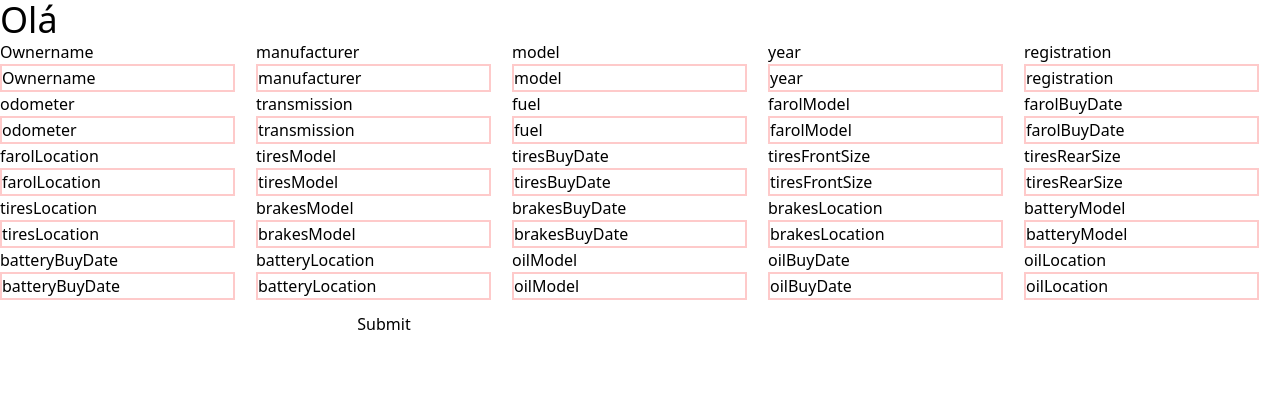
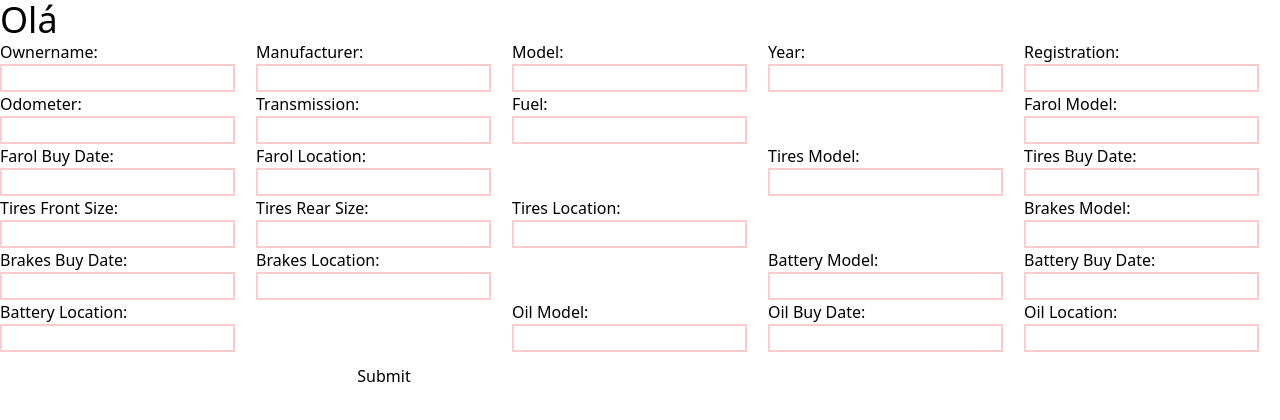
Before and after one commit to EuMotta/mecanica-pi, a Next.js app: page / in a window 1280 px wide. Shown: the top 420 px of the page. Built offline with nearby package versions, Linux system fonts and the light colour scheme; no server answers; the database is empty; a web font is replaced by a local one.

Commit message:
refazendo

```diff
--- a/models/Cars.jsx
+++ b/models/Cars.jsx
@@ -12,29 +12,29 @@ const carsShema = new mongoose.Schema(
     fuel: { type: String, required: true },
     farol: {
       model: { type: String, required: true },
-      buyDate: { type: Date, required: true },
+      buyDate: { type: String, required: true },
       location: { type: String, required: true },
     },
     tires: {
       model: { type: String, required: true },
-      buyDate: { type: Date, required: true },
+      buyDate: { type: String, required: true },
       frontSize: { type: String, required: true },
       rearSize: { type: String, required: true },
       location: { type: String, required: true },
     },
     brakes: {
       model: { type: String, required: true },
-      buyDate: { type: Date, required: true },
+      buyDate: { type: String, required: true },
       location: { type: String, required: true },
     },
     battery: {
       model: { type: String, required: true },
-      buyDate: { type: Date, required: true },
+      buyDate: { type: String, required: true },
       location: { type: String, required: true },
     },
     oil: {
       model: { type: String, required: true },
-      buyDate: { type: Date, required: true },
+      buyDate: { type: String, required: true },
       location: { type: String, required: true },
     },
   },
--- a/pages/api/cars/[id]/index.js
+++ b/pages/api/cars/[id]/index.js
@@ -1,7 +1,7 @@
 import Cars from '../../../../models/Cars';
 import db from '../../../../utils/db';
 
-const postHandler = async (req, res) => {
+const handler = async (req, res) => {
   await db.connect();
   const newCar = new Cars({
     Ownername: req.body.Ownername,
@@ -42,23 +42,7 @@ const postHandler = async (req, res) => {
   });
   const cars = await newCar.save();
   await db.disconnect();
-  res.send({ message: 'Car added successfully!', cars });
-};
-
-const getHandler = async (req, res) => {
-  await db.connect();
-  const cars = await Cars.find({});
-  await db.disconnect();
-  res.send(cars);
-};
-
-const handler = async (req, res) => {
-  if (req.method === 'GET') {
-    return getHandler(req, res);
-  } if (req.method === 'POST') {
-    return postHandler(req, res);
-  }
-  return res.status(400).send({ message: 'Bad request!' });
+  res.send({ message: '500 added successfully!', cars });
 };
 
 export default handler;
--- a/pages/api/cars/index.js
+++ b/pages/api/cars/index.js
@@ -4,40 +4,40 @@ import db from '../../../utils/db';
 const postHandler = async (req, res) => {
   await db.connect();
   const newCar = new Cars({
-    Ownername: req.body.Ownername,
-    manufacturer: req.body.manufacturer,
-    model: req.body.model,
-    year: req.body.year,
-    registration: req.body.registration,
-    odometer: req.body.odometer,
-    transmission: req.body.transmission,
-    fuel: req.body.fuel,
+    Ownername: 'a',
+    manufacturer: 'a',
+    model: 'a',
+    year: 'a',
+    registration: 'a',
+    odometer: 'a',
+    transmission: 'a',
+    fuel: 'a',
     farol: {
-      model: req.body.farolModel,
-      buyDate: req.body.farolBuyDate,
-      location: req.body.farolLocation,
+      model: 'a',
+      buyDate: 'a',
+      location: 'a',
     },
     tires: {
-      model: req.body.tiresModel,
-      buyDate: req.body.tiresBuyDate,
-      frontSize: req.body.tiresFrontSize,
-      rearSize: req.body.tiresRearSize,
-      location: req.body.tiresLocation,
+      model: 'a',
+      buyDate: 'a',
+      frontSize: 'a',
+      rearSize: 'a',
+      location: 'a',
     },
     brakes: {
-      model: req.body.brakesModel,
-      buyDate: req.body.brakesBuyDate,
-      location: req.body.brakesLocation,
+      model: 'a',
+      buyDate: 'a',
+      location: 'a',
     },
     battery: {
-      model: req.body.batteryModel,
-      buyDate: req.body.batteryBuyDate,
-      location: req.body.batteryLocation,
+      model: 'a',
+      buyDate: 'a',
+      location: 'a',
     },
     oil: {
-      model: req.body.oilModel,
-      buyDate: req.body.oilBuyDate,
-      location: req.body.oilLocation,
+      model: 'a',
+      buyDate: 'a',
+      location: 'a',
     },
   });
   const cars = await newCar.save();
--- a/sections/CarsForm.jsx
+++ b/sections/CarsForm.jsx
@@ -1,7 +1,6 @@
 'use client';
 
 import React, { useEffect, useState } from 'react';
-import { carsList } from '../constants';
 
 const CarsForm = () => {
   const [cars, setCars] = useState('');
@@ -42,7 +41,7 @@ const CarsForm = () => {
 
   const handleSubmit = async (e) => {
     e.preventDefault();
-    const response = await fetch('/api/cars', {
+    const response = await fetch(`/api/cars/${e}`, {
       method: 'POST',
       headers: {
         'Content-Type': 'application/json',
@@ -87,51 +86,220 @@ const CarsForm = () => {
     });
     const result = await response.json();
     console.log(result);
-  };
-  const handleChange = (index, e) => {
-    const newCarsList = [...carsList];
-    newCarsList[index].value = e.target.value;
-    const functions = {
-      setOwnername,
-      setManufacturer,
-      setModel,
-      setYear,
-      setRegistration,
-      setOdometer,
-      setTransmission,
-      setFuel,
-      setFarolModel,
-      setFarolBuyDate,
-      setFarolLocation,
-      setTiresModel,
-      setTiresBuyDate,
-      setTiresFrontSize,
-      setTiresRearSize,
-      setTiresLocation,
-      setBrakesModel,
-      setBrakesBuyDate,
-      setBrakesLocation,
-      setBatteryModel,
-      setBatteryBuyDate,
-      setBatteryLocation,
-      setOilModel,
-      setOilBuyDate,
-      setOilLocation,
-    };
-    functions[newCarsList[index].setValue](newCarsList[index].value);
+    console.log(cars);
   };
   return (
     <form onSubmit={handleSubmit} className="grid grid-cols-5 form">
-      {carsList.map((item, index) => (
-        <label>
-          {item.value}
-          <input
-            type="text"
-            value={item.value}
-            onChange={(e) => handleChange(index, e)}
-          />
-        </label>
-      ))}
+      <label>
+        Ownername:
+        <input
+          type="text"
+          value={Ownername}
+          onChange={(e) => setOwnername(e.target.value)}
+        />
+      </label>
+      <label>
+        Manufacturer:
+        <input
+          type="text"
+          value={manufacturer}
+          onChange={(e) => setManufacturer(e.target.value)}
+        />
+      </label>
+      <label>
+        Model:
+        <input
+          type="text"
+          value={model}
+          onChange={(e) => setModel(e.target.value)}
+        />
+      </label>
+      <label>
+        Year:
+        <input
+          type="text"
+          value={year}
+          onChange={(e) => setYear(e.target.value)}
+        />
+      </label>
+      <label>
+        Registration:
+        <input
+          type="text"
+          value={registration}
+          onChange={(e) => setRegistration(e.target.value)}
+        />
+      </label>
+      <label>
+        Odometer:
+        <input
+          type="text"
+          value={odometer}
+          onChange={(e) => setOdometer(e.target.value)}
+        />
+      </label>
+      <label>
+        Transmission:
+        <input
+          type="text"
+          value={transmission}
+          onChange={(e) => setTransmission(e.target.value)}
+        />
+      </label>
+      <label>
+        Fuel:
+        <input
+          type="text"
+          value={fuel}
+          onChange={(e) => setFuel(e.target.value)}
+        />
+      </label>
+      <br />
+      <br />
+      <label>
+        Farol Model:
+        <input
+          type="text"
+          value={farolModel}
+          onChange={(e) => setFarolModel(e.target.value)}
+        />
+      </label>
+      <label>
+        Farol Buy Date:
+        <input
+          type="text"
+          value={farolBuyDate}
+          onChange={(e) => setFarolBuyDate(e.target.value)}
+        />
+      </label>
+      <label>
+        Farol Location:
+        <input
+          type="text"
+          value={farolLocation}
+          onChange={(e) => setFarolLocation(e.target.value)}
+        />
+      </label>
+      <br />
+      <br />
+      <label>
+        Tires Model:
+        <input
+          type="text"
+          value={tiresModel}
+          onChange={(e) => setTiresModel(e.target.value)}
+        />
+      </label>
+      <label>
+        Tires Buy Date:
+        <input
+          type="text"
+          value={tiresBuyDate}
+          onChange={(e) => setTiresBuyDate(e.target.value)}
+        />
+      </label>
+      <label>
+        Tires Front Size:
+        <input
+          type="text"
+          value={tiresFrontSize}
+          onChange={(e) => setTiresFrontSize(e.target.value)}
+        />
+      </label>
+      <label>
+        Tires Rear Size:
+        <input
+          type="text"
+          value={tiresRearSize}
+          onChange={(e) => setTiresRearSize(e.target.value)}
+        />
+      </label>
+      <label>
+        Tires Location:
+        <input
+          type="text"
+          value={tiresLocation}
+          onChange={(e) => setTiresLocation(e.target.value)}
+        />
+      </label>
+      <br />
+      <br />
+      <label>
+        Brakes Model:
+        <input
+          type="text"
+          value={brakesModel}
+          onChange={(e) => setBrakesModel(e.target.value)}
+        />
+      </label>
+      <label>
+        Brakes Buy Date:
+        <input
+          type="text"
+          value={brakesBuyDate}
+          onChange={(e) => setBrakesBuyDate(e.target.value)}
+        />
+      </label>
+      <label>
+        Brakes Location:
+        <input
+          type="text"
+          value={brakesLocation}
+          onChange={(e) => setBrakesLocation(e.target.value)}
+        />
+      </label>
+      <br />
+      <br />
+      <label>
+        Battery Model:
+        <input
+          type="text"
+          value={batteryModel}
+          onChange={(e) => setBatteryModel(e.target.value)}
+        />
+      </label>
+      <label>
+        Battery Buy Date:
+        <input
+          type="text"
+          value={batteryBuyDate}
+          onChange={(e) => setBatteryBuyDate(e.target.value)}
+        />
+      </label>
+      <label>
+        Battery Location:
+        <input
+          type="text"
+          value={batteryLocation}
+          onChange={(e) => setBatteryLocation(e.target.value)}
+        />
+      </label>
+      <br />
+      <br />
+      <label>
+        Oil Model:
+        <input
+          type="text"
+          value={oilModel}
+          onChange={(e) => setOilModel(e.target.value)}
+        />
+      </label>
+      <label>
+        Oil Buy Date:
+        <input
+          type="text"
+          value={oilBuyDate}
+          onChange={(e) => setOilBuyDate(e.target.value)}
+        />
+      </label>
+      <label>
+        Oil Location:
+        <input
+          type="text"
+          value={oilLocation}
+          onChange={(e) => setOilLocation(e.target.value)}
+        />
+      </label>
       <br />
       <br />
       <button type="submit">Submit</button>
--- /dev/null
+++ b/styles/index.js
@@ -0,0 +1,18 @@
+const styles = {
+  innerWidth: '2xl:max-w-[1280px] w-full',
+  interWidth: 'lg:w-[80%] w-[100%]',
+
+  paddings: 'sm:p-16 xs:p-8 px-6 py-12',
+  yPaddings: 'sm:py-16 xs:py-8 py-12',
+  xPaddings: 'sm:px-16 px-6',
+  topPaddings: 'sm:pt-16 xs:pt-8 pt-12',
+  bottomPaddings: 'sm:pb-16 xs:pb-8 pb-12',
+
+  flexCenter: 'flex justify-center items-center',
+  flexStart: 'flex justify-start items-start',
+  flexEnd: 'flex justify-end',
+  navPadding: 'pt-[98px]',
+  centerXYContent: 'font-bold flex flex-col items-center justify-center',
+};
+
+export default styles;
```
